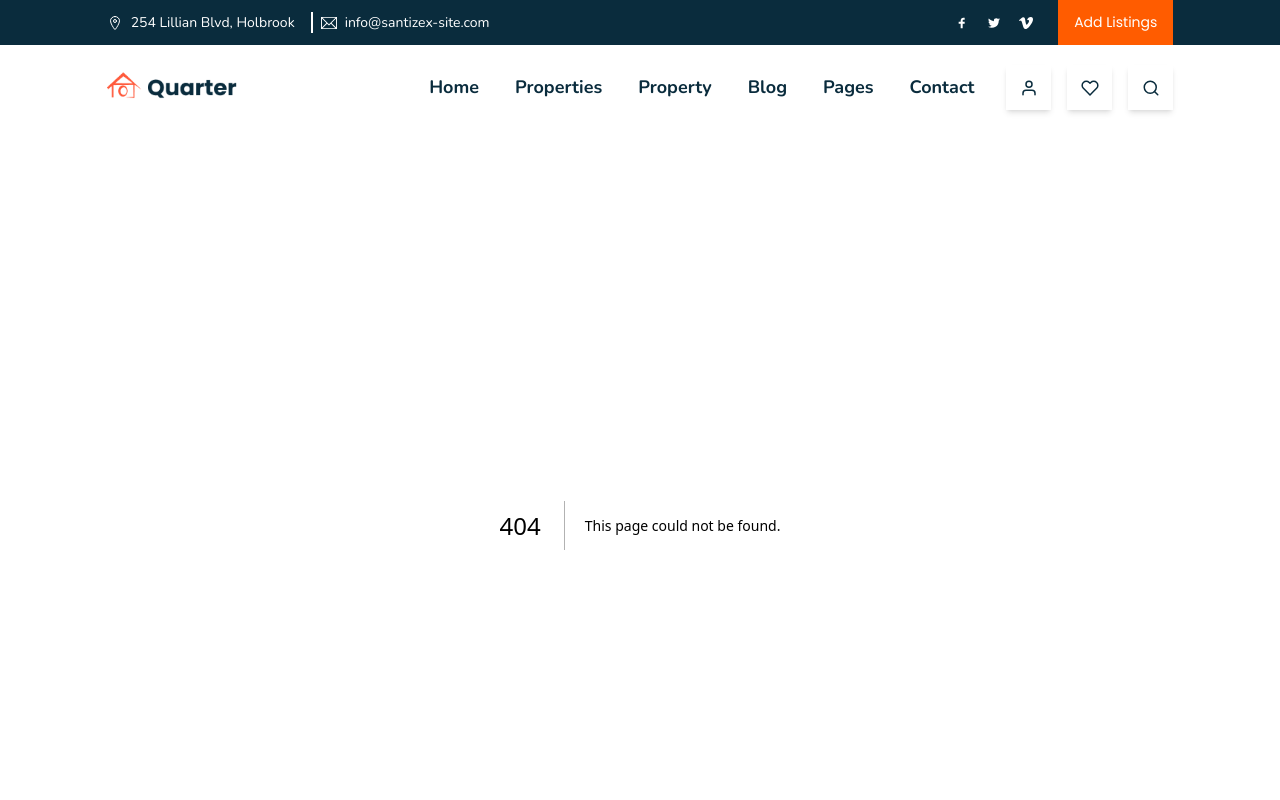
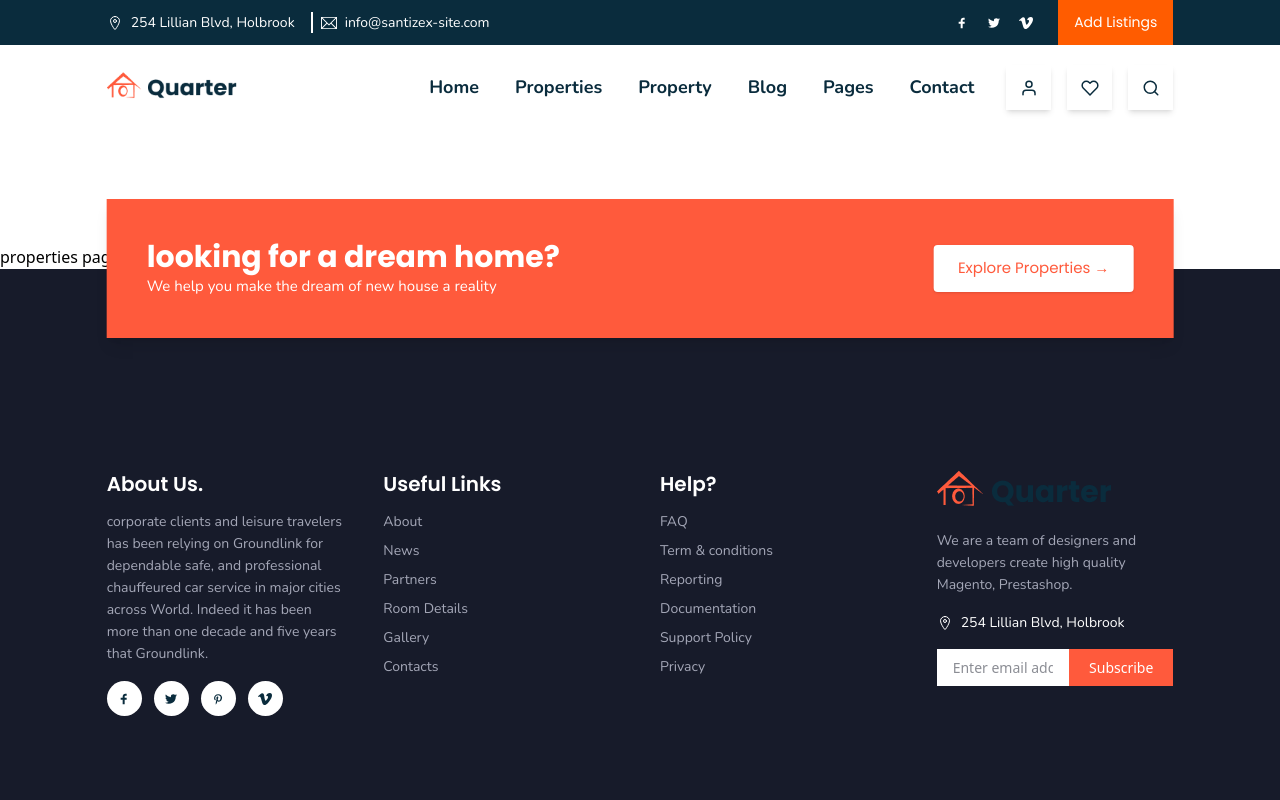
Before and after one commit to khaled6013/Quarter-next-js, a Next.js app: page /properties in a window 1280 px wide. Before the commit this address had no page. Shown: the top 800 px of the page. Built offline with nearby package versions, Linux system fonts and the light colour scheme.

Commit message:
rout complate

```diff
--- /dev/null
+++ b/app/components/Banner.jsx
@@ -0,0 +1,9 @@
+import React from 'react'
+
+const Banner = () => {
+  return (
+    <div className='mt-30'>Banner</div>
+  )
+}
+
+export default Banner
--- a/app/components/Nav.jsx
+++ b/app/components/Nav.jsx
@@ -3,6 +3,7 @@
 import React, { useState } from "react";
 import { FiUser, FiHeart, FiSearch } from "react-icons/fi";
 import { AiOutlineMenu, AiOutlineClose } from "react-icons/ai";
+import Link from "next/link";
 
 const Nav = () => {
     const [open, setOpen] = useState(false);
@@ -13,12 +14,14 @@ const Nav = () => {
                 <div className="lg:w-10/12 w-11/12 mx-auto">
                     <div className="flex justify-between items-center">
                         <div>
+                            <Link href="/">
                             <img src="/image/logo.png" alt="logo" className="w-[130px]" />
+                            </Link>
                         </div>
                         <div className="hidden lg:flex items-center gap-x-8">
                             <ul className="flex items-center gap-x-9">
-                                <li><a href="#" className="font-bold font-nunito text-[18px] text-[#0A2C3D]">Home</a></li>
-                                <li><a href="#" className="font-bold font-nunito text-[18px] text-[#0A2C3D]">Properties</a></li>
+                                <li><Link href="/" className="font-bold font-nunito text-[18px] text-[#0A2C3D]">Home</Link></li>
+                                <li><Link href="/properties" className="font-bold font-nunito text-[18px] text-[#0A2C3D]">Properties</Link></li>
                                 <li><a href="#" className="font-bold font-nunito text-[18px] text-[#0A2C3D]">Property</a></li>
                                 <li><a href="#" className="font-bold font-nunito text-[18px] text-[#0A2C3D]">Blog</a></li>
                                 <li><a href="#" className="font-bold font-nunito text-[18px] text-[#0A2C3D]">Pages</a></li>
--- a/app/page.js
+++ /dev/null
@@ -1,12 +0,0 @@
-import React from 'react'
-
-const page = () => {
-  return (
-    <>
-      <h1 className='font-bold text-3xl font-poppins mt-20 bg-gray-500 w-full'>Welcome to Quarter App</h1>
-      <h1 className='font-bold text-3xl font-nunito'>Enjoy your stay!</h1>
-    </>
-  )
-}
-
-export default page
--- /dev/null
+++ b/app/page.jsx
@@ -0,0 +1,13 @@
+import React from 'react'
+import Banner from './components/Banner'
+
+
+const page = () => {
+  return (
+    <div className='mt-30'>
+      <Banner></Banner>
+    </div>
+  )
+}
+
+export default page
--- /dev/null
+++ b/app/properties/page.jsx
@@ -0,0 +1,9 @@
+import React from 'react'
+
+const Page = () => {
+  return (
+    <div className='mt-30'>properties page done</div>
+  )
+}
+
+export default Page
```
